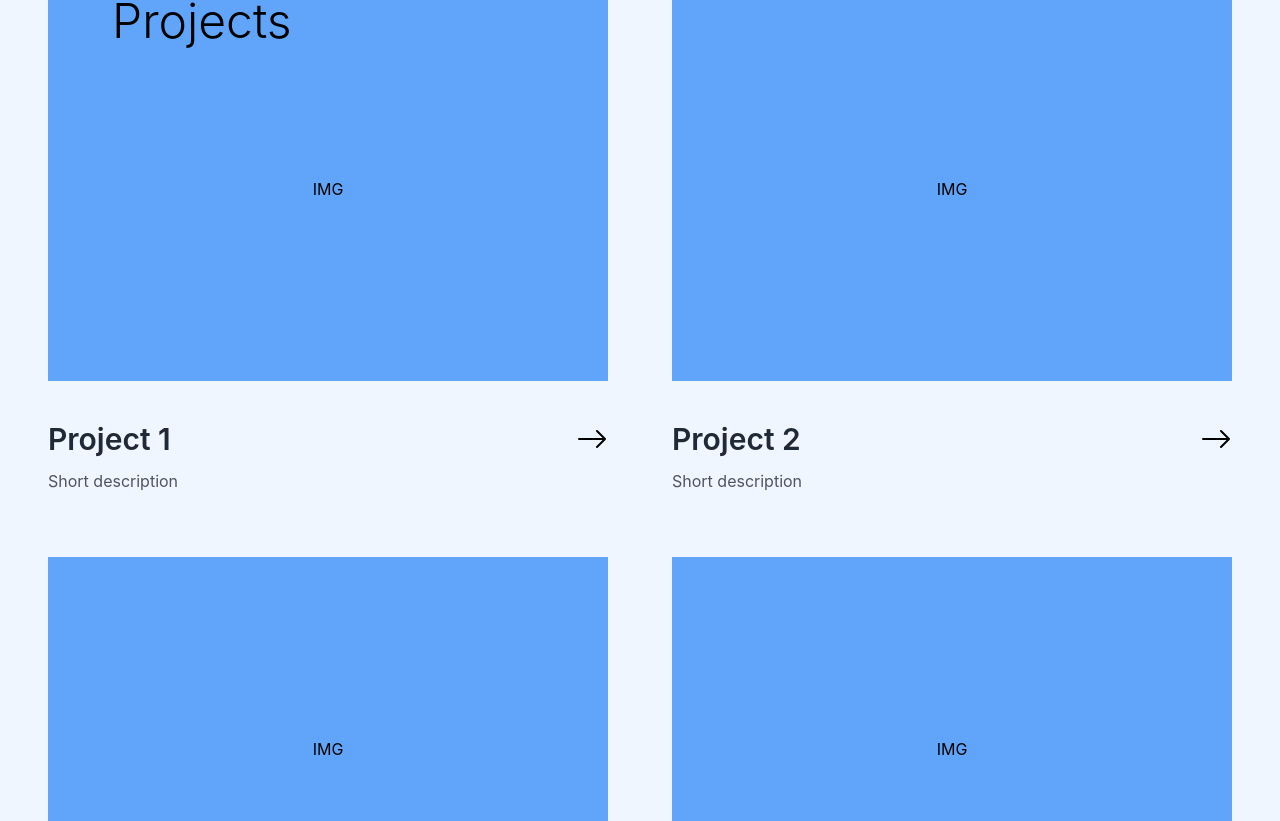
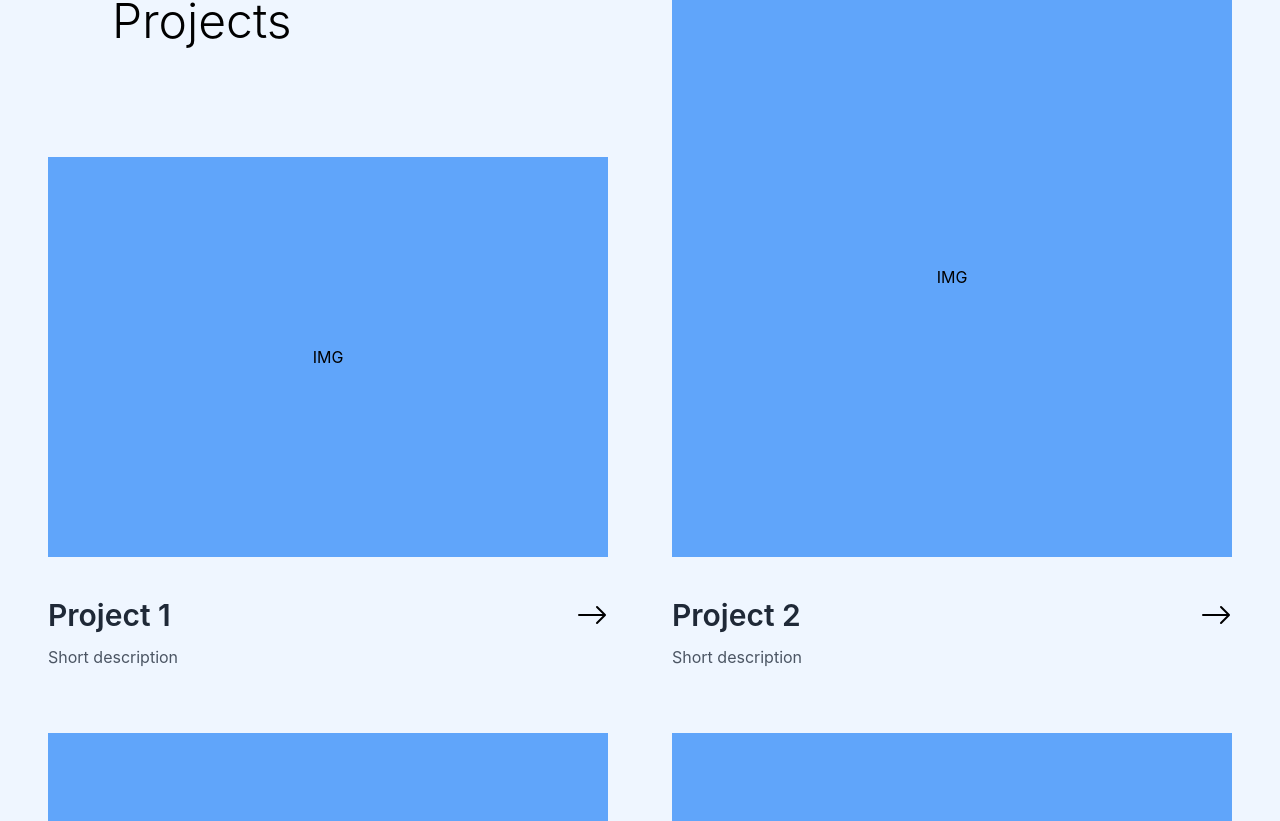
Before and after one commit to Blankeos/next-portfolio, a Next.js app: page / in a window 1280 px wide. Shown: the part 899-1720 px from the top of the page. Built offline with nearby package versions, Linux system fonts and the light colour scheme.

Commit message:
Temporary attempt to achieve diagonal layout with ProjectsGrid

```diff
--- a/components/Projects.tsx
+++ b/components/Projects.tsx
@@ -20,20 +20,21 @@ const Projects = () => {
 
 const ProjectsGrid = () => {
   return (
-    <div className="grid grid-cols-2 gap-16 mt-12">
-      <ProjectCard title="1" />
+    <div className="grid grid-cols-2 gap-16 mt-12 items-end">
+      <ProjectCard title="1" className="pt-40" />
       <ProjectCard title="2" />
       <ProjectCard title="3" />
-      <ProjectCard title="4" />
+      <ProjectCard title="4" className="pb-40" />
     </div>
   );
 };
 
 interface ProjectCardProps {
   title: string;
+  className?: string;
 }
 
-const ProjectCard = ({ title }: ProjectCardProps) => {
+const ProjectCard = ({ title, className = "" }: ProjectCardProps) => {
   return (
     // <div
     //   className="bg-blue-300 flex justify-center"
@@ -41,8 +42,11 @@ const ProjectCard = ({ title }: ProjectCardProps) => {
     // >
     //   item 1
     // </div>
-    <div className="group flex flex-col cursor-pointer">
-      <div className="h-96 flex items-center justify-center bg-blue-400">
+    <div className={`group flex flex-col cursor-pointer h-full ${className}`}>
+      <div
+        className="h-full flex items-center justify-center bg-blue-400"
+        style={{ minHeight: "25rem" }}
+      >
         IMG
       </div>
       <div className="flex justify-between pt-10">
```
